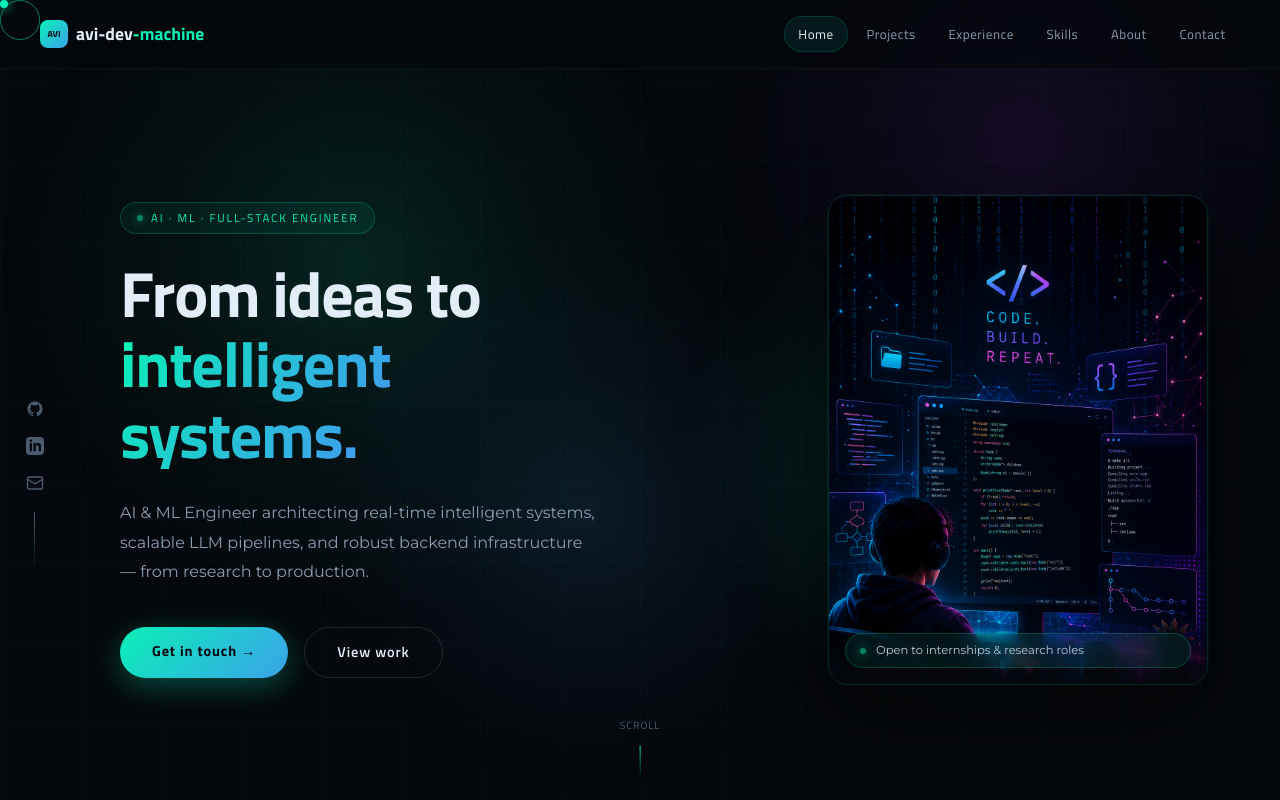
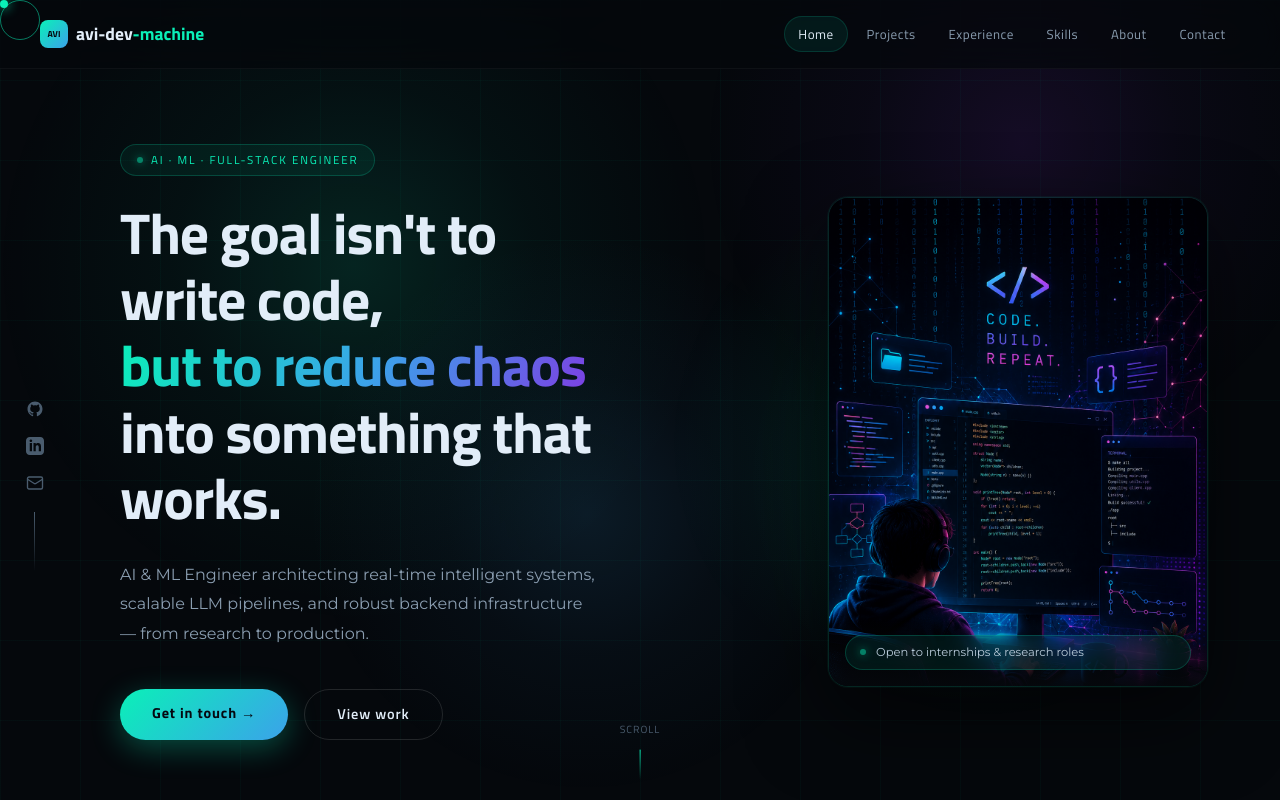
Before and after one commit to avi-dev-machine/avijnanpurkait, a Next.js app: page / in a window 1280 px wide. Shown: the top 800 px of the page. Built offline with nearby package versions, Linux system fonts and the light colour scheme; no server answers.

Commit message:
Update hero headline to reduce chaos quote

```diff
--- a/src/components/HeroSection.tsx
+++ b/src/components/HeroSection.tsx
@@ -74,9 +74,9 @@ export default function HeroSection({ data }: { data: PortfolioRaw }) {
             </motion.div>
 
             {/* Headline */}
-            <h1 style={{ fontSize: "clamp(2.8rem, 5vw, 4.5rem)", fontFamily: "var(--primary)", fontWeight: 700, lineHeight: 1.1, color: "var(--txt-bright)", marginBottom: "1.8rem", letterSpacing: "-0.02em" }}>
+            <h1 style={{ fontSize: "clamp(2.4rem, 4.5vw, 4rem)", fontFamily: "var(--primary)", fontWeight: 700, lineHeight: 1.15, color: "var(--txt-bright)", marginBottom: "1.8rem", letterSpacing: "-0.02em" }}>
               <motion.span style={{ display: "block" }} initial={{ opacity: 0, y: 30 }} animate={{ opacity: 1, y: 0 }} transition={{ delay: 0.35, duration: 0.9, ease: [0.16, 1, 0.3, 1] }}>
-                From ideas to
+                The goal isn't to write code,
               </motion.span>
               <motion.span
                 style={{ display: "block", background: "linear-gradient(120deg, #0af0b8 0%, #3ba2ea 50%, #8a2be2 100%)", WebkitBackgroundClip: "text", WebkitTextFillColor: "transparent", backgroundClip: "text" }}
@@ -84,7 +84,10 @@ export default function HeroSection({ data }: { data: PortfolioRaw }) {
                 animate={{ opacity: 1, y: 0 }}
                 transition={{ delay: 0.5, duration: 0.9, ease: [0.16, 1, 0.3, 1] }}
               >
-                intelligent systems.
+                but to reduce chaos
+              </motion.span>
+              <motion.span style={{ display: "block" }} initial={{ opacity: 0, y: 30 }} animate={{ opacity: 1, y: 0 }} transition={{ delay: 0.65, duration: 0.9, ease: [0.16, 1, 0.3, 1] }}>
+                into something that works.
               </motion.span>
             </h1>
 
```
